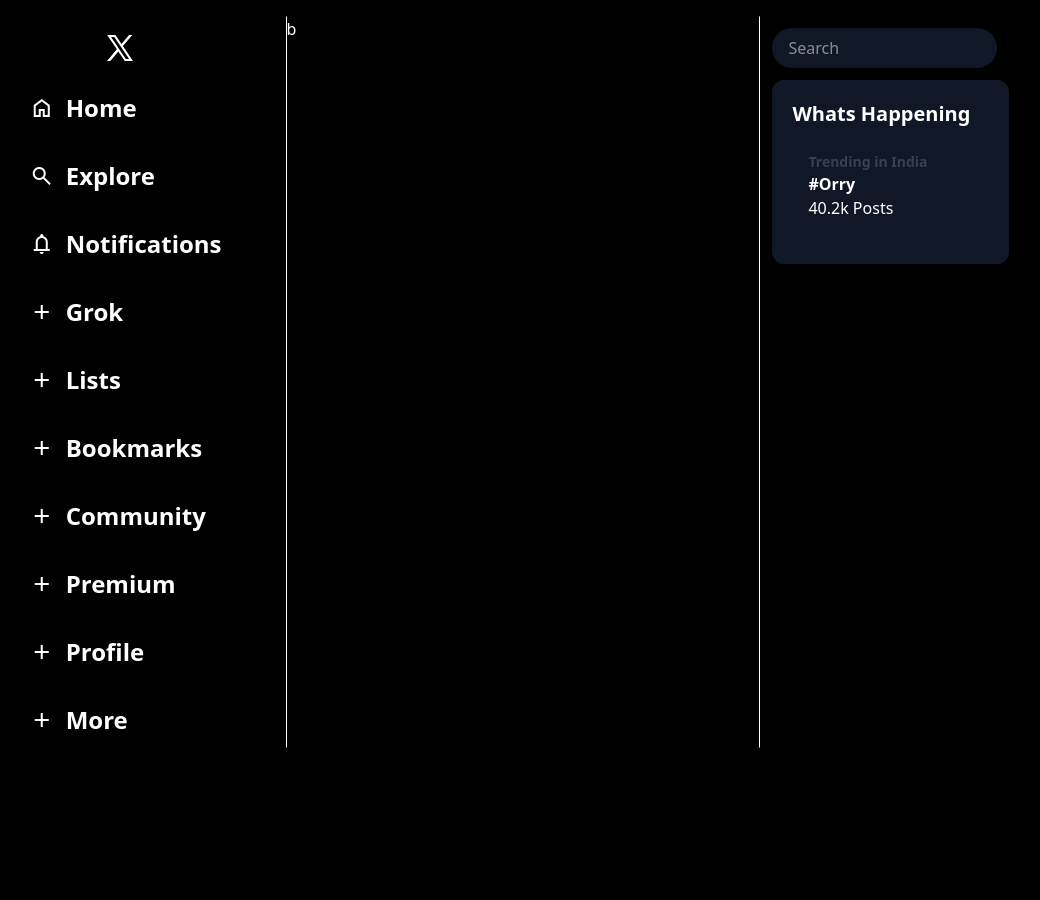
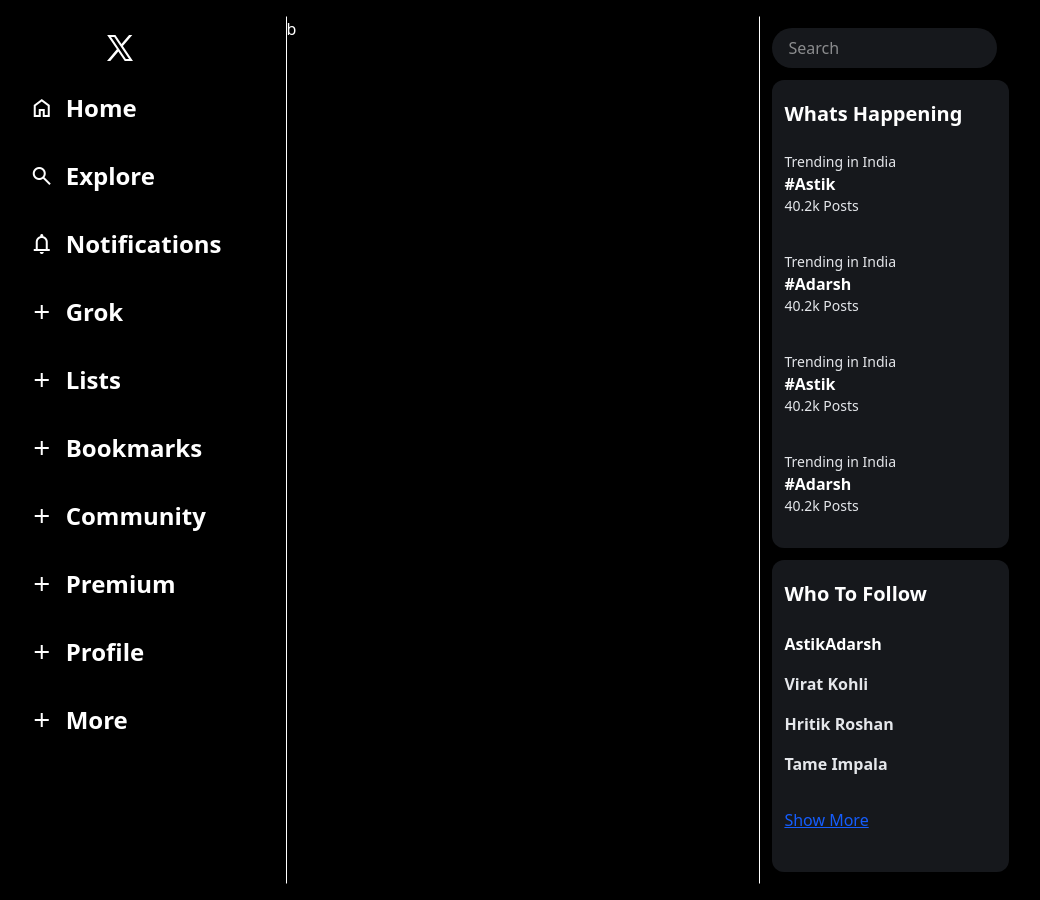
Before and after one commit to astikadarsh/Twitter-Clone, a website: page index.html in a window 1280 px wide. Shown: the whole page, without its empty margins (46-1086 px from the left). Before the commit the page ends 800 px from the top, so only its background shows below. Drawn offline with nearby package versions, Linux system fonts and the light colour scheme.

Commit message:
sixth  commit

```diff
--- a/index.html
+++ b/index.html
@@ -84,16 +84,51 @@
 
       <div class="search m-3">
 
-        <input type="text" class="w-1/2 rounded-full bg-gray-900 text-white px-4 py-2" placeholder="Search">
+        <input type="text" class="w-1/2 rounded-full bg-[#16181c] text-white px-4 py-2" placeholder="Search">
       </div>
 
-      <div class="whats m-3 bg-gray-900 w-1/2 p-5 rounded-xl">
-        <h1 class="text-xl font-bold">Whats Happening</h1>
-        <div class="item my-3 px-4 p-3 hover:bg-gray-800 cursor-pointer">
-          <div class="font-bold text-sm text-gray-700">Trending in India</div>
-          <div class="font-bold">#Orry</div>
-          <div>40.2k Posts</div>
+      <div class="whats m-3 bg-[#16181c] w-1/2 py-5 rounded-xl space-y-3">
+        <h1 class="text-xl font-bold px-3">Whats Happening</h1>
+
+        <div class="item p-3 hover:bg-gray-800 cursor-pointer px-3">
+          <div class="text-sm text-gray-200">Trending in India</div>
+          <div class="font-bold">#Astik</div>
+          <div class="text-sm text-gray-200">40.2k Posts</div>
         </div>
+
+        <div class="item p-3 hover:bg-gray-800 cursor-pointer px-3">
+          <div class="text-sm text-gray-200">Trending in India</div>
+          <div class="font-bold">#Adarsh</div>
+          <div class="text-sm text-gray-200">40.2k Posts</div>
+        </div>
+
+        <div class="item p-3 hover:bg-gray-800 cursor-pointer px-3">
+          <div class="text-sm text-gray-200">Trending in India</div>
+          <div class="font-bold">#Astik</div>
+          <div class="text-sm text-gray-200">40.2k Posts</div>
+        </div>
+
+        <div class="item p-3 hover:bg-gray-800 cursor-pointer px-3">
+          <div class="text-sm text-gray-200">Trending in India</div>
+          <div class="font-bold">#Adarsh</div>
+          <div class="text-sm text-gray-200">40.2k Posts</div>
+        </div>
+
+      </div>
+
+      <div class="who m-3 bg-[#16181c] w-1/2 py-5 rounded-xl space-y-3">
+        <h1 class="text-xl font-bold px-3">Who To Follow</h1>
+
+
+
+        <div class="item p-3 cursor-pointer px-3 space-y-4">
+          <div class="font-bold cursor-pointer">AstikAdarsh</div>
+          <div class="font-bold cursor-pointer text-gray-200">Virat Kohli</div>
+          <div class="font-bold cursor-pointer text-gray-200">Hritik Roshan</div>
+          <div class="font-bold cursor-pointer text-gray-200">Tame Impala</div>
+        </div>
+        <div class="text-blue-600 px-3 underline my-5">Show More</div>
+
       </div>
 
     </div>
```
Also changed, not shown: src/output.css.
